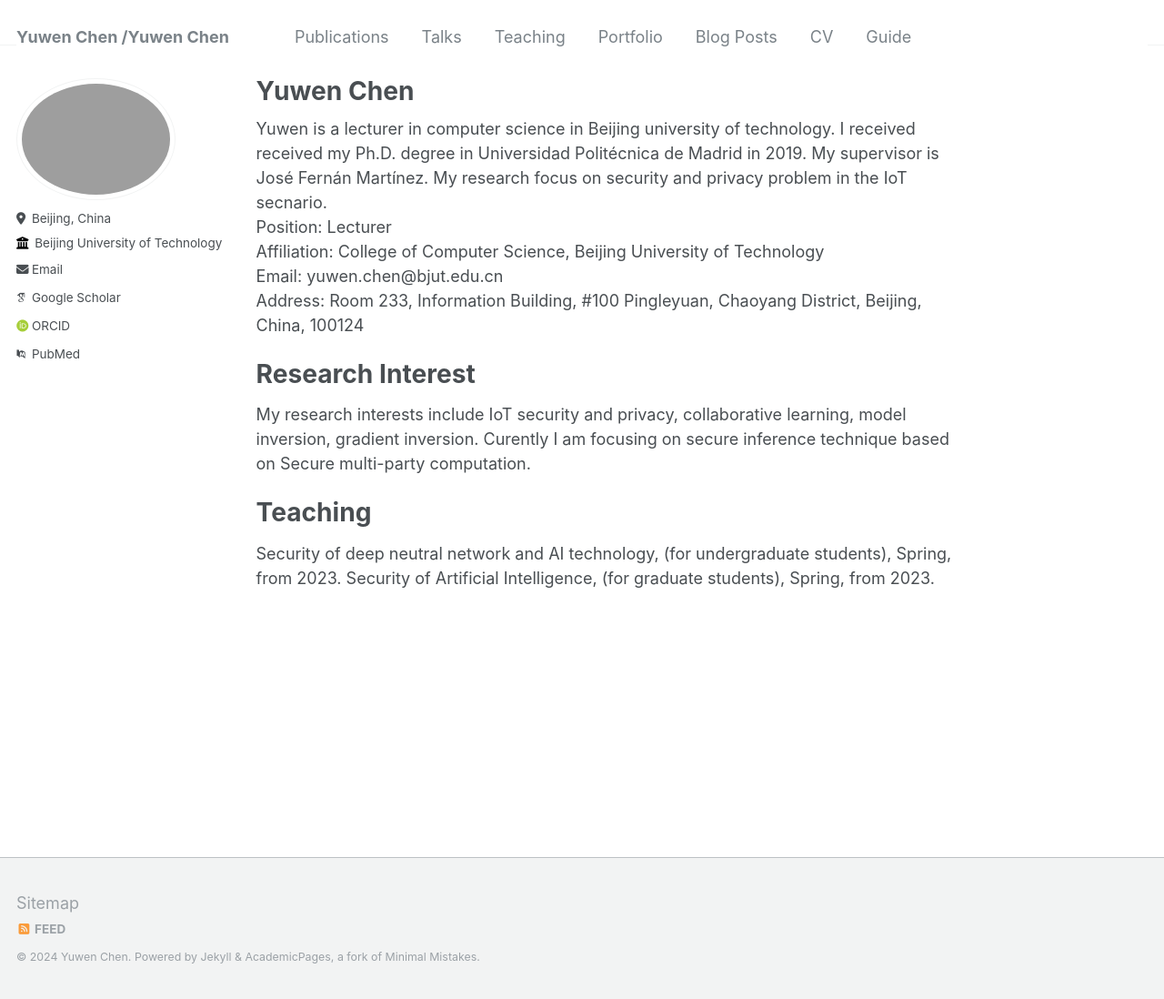
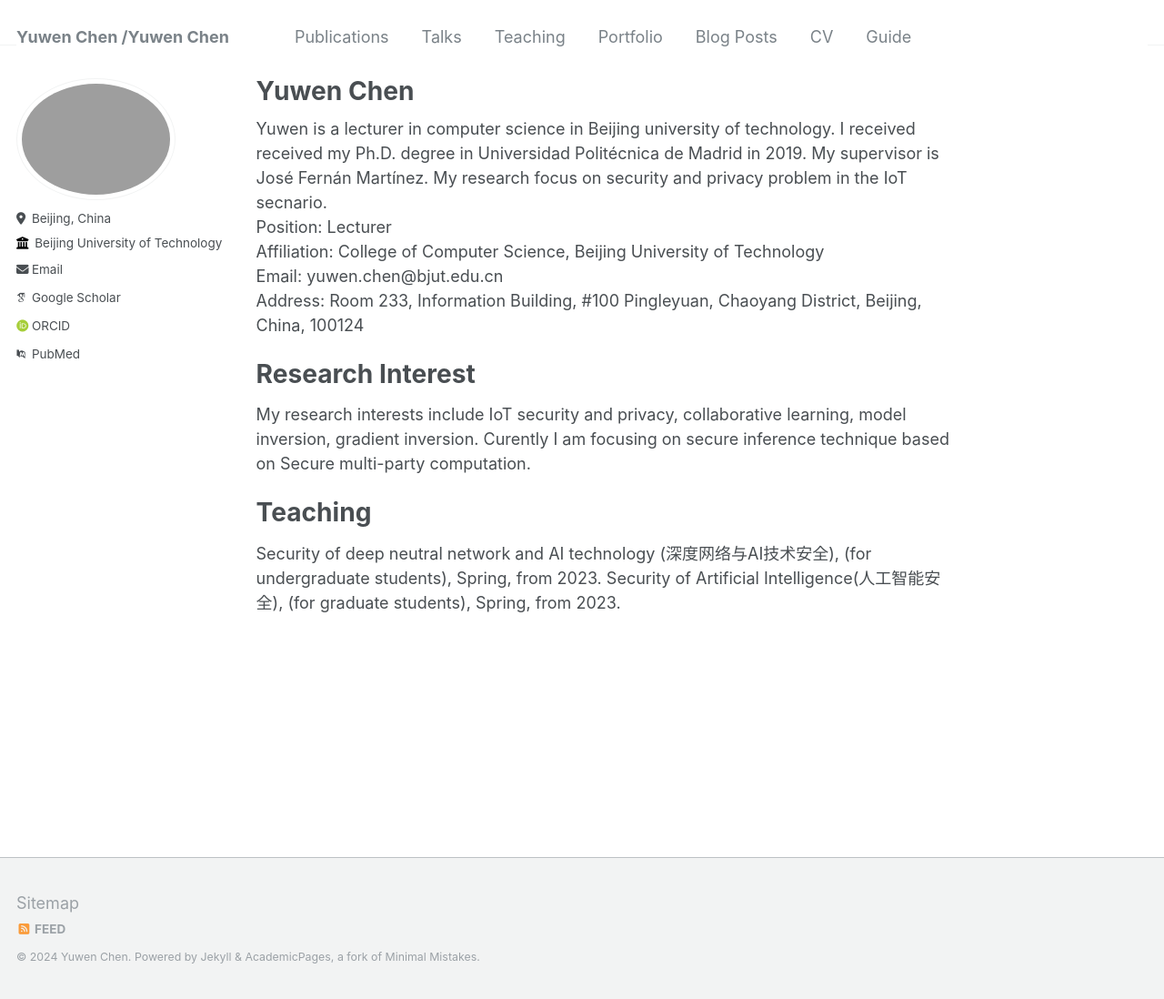
Before and after one commit to SevenBruce/sevenbruce.github.io, a Jekyll site: the page built from _pages/about.md, in a window 1280 px wide and 1098 px high. Shown: the whole window at 91% size. Built offline with Jekyll 4.4.1, drawn with Linux system fonts in a browser that asks for light colours; some web fonts are replaced.

Commit message:
Update about.md

```diff
--- a/_pages/about.md
+++ b/_pages/about.md
@@ -19,5 +19,5 @@ My research interests include IoT security and privacy, collaborative learning,
 
 Teaching
 ======
-Security of deep neutral network and AI technology, (for undergraduate students), Spring, from 2023.
-Security of Artificial Intelligence, (for graduate students), Spring, from 2023.
+Security of deep neutral network and AI technology (深度网络与AI技术安全), (for undergraduate students), Spring, from 2023.
+Security of Artificial Intelligence(人工智能安全), (for graduate students), Spring, from 2023.
```
